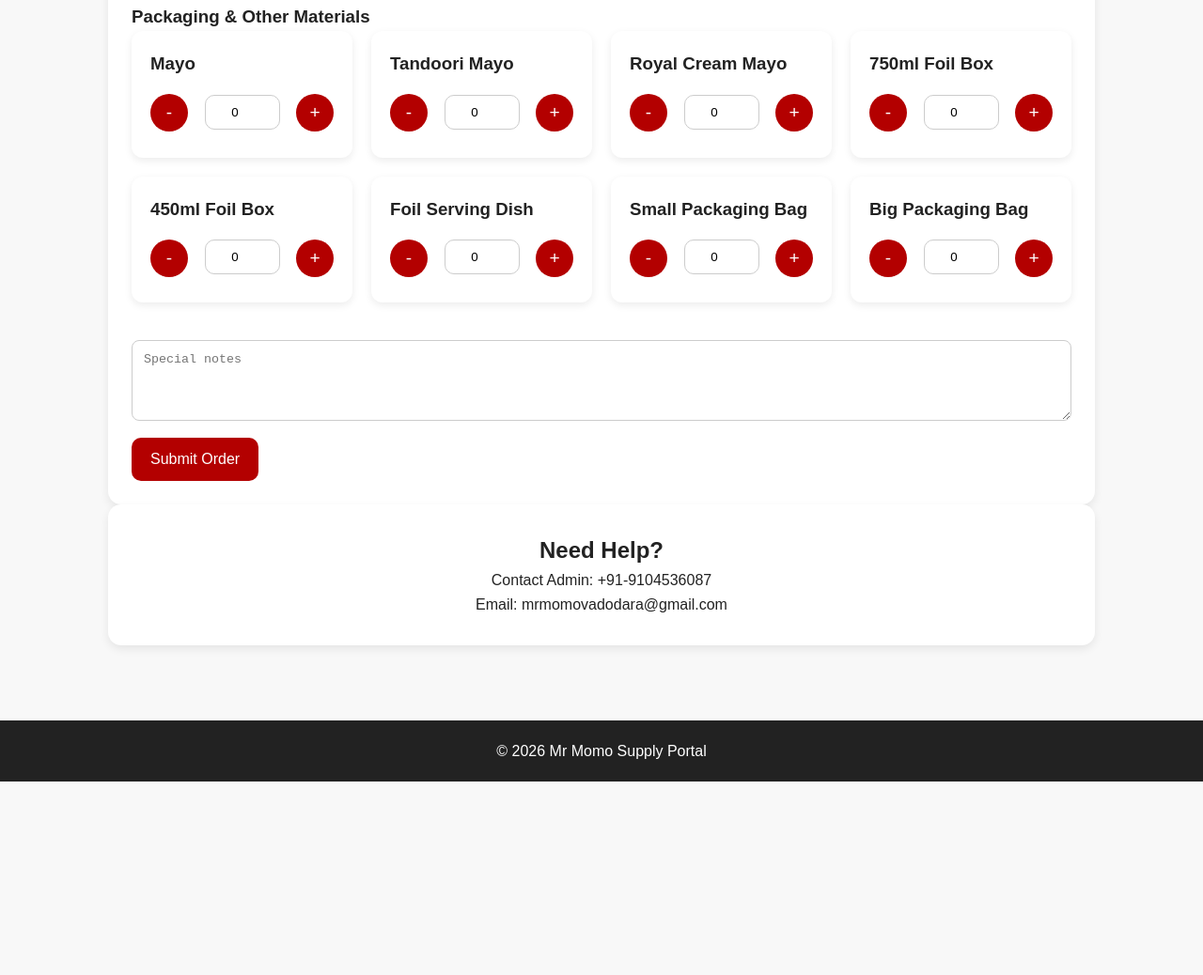
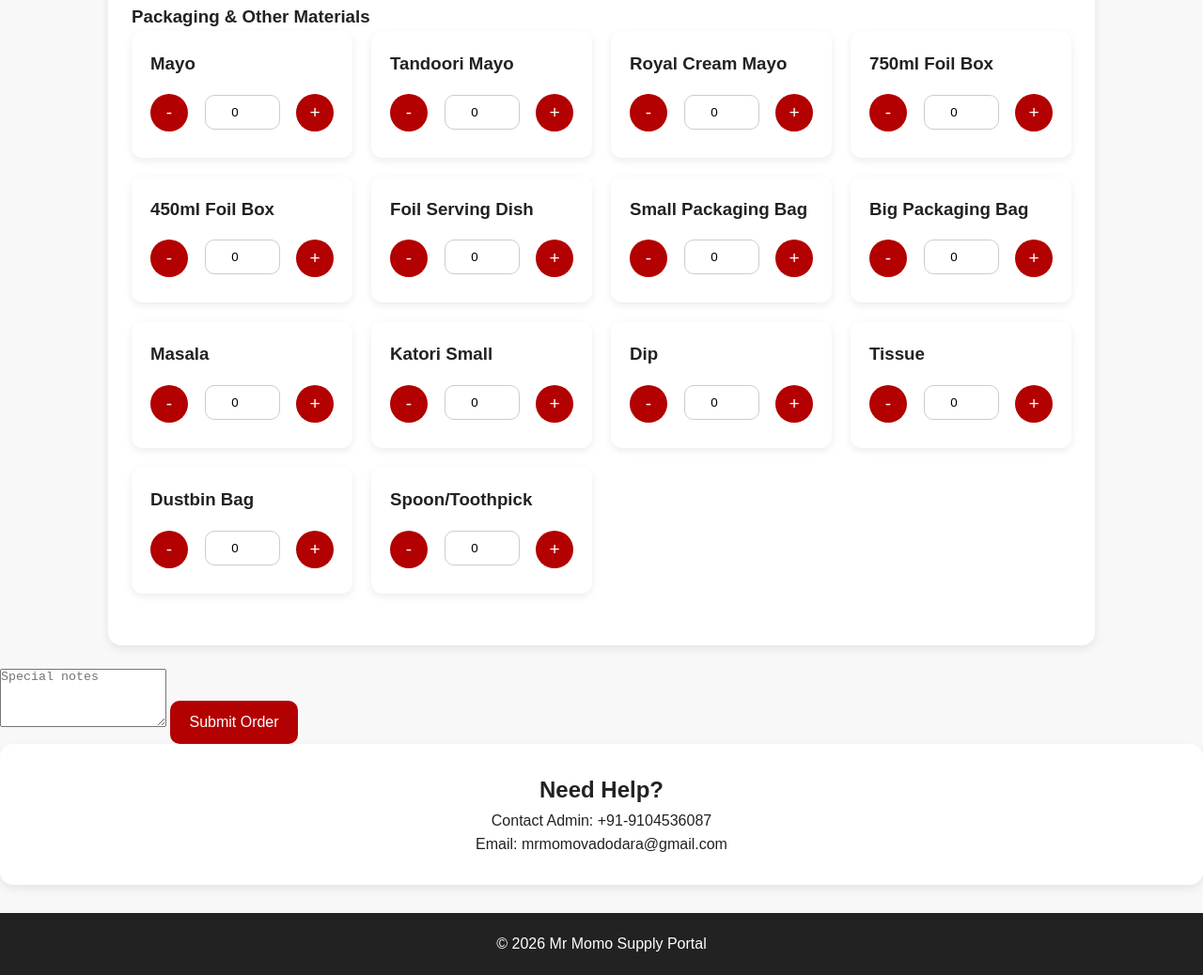
Before and after one commit to amanishaikh0-ship-it/Mr-Momo-supply, a plain HTML site: page index.html in a window 1280 px wide. Shown: the part 1065-2103 px from the top of the page at 94% size. Before the commit the page ends 1897 px from the top, so only its background shows below. Drawn offline with Linux system fonts and the light colour scheme.

Commit message:
Update index.html

```diff
--- a/index.html
+++ b/index.html
@@ -155,6 +155,17 @@
           <div class="card"><h3>Foil Serving Dish</h3><div class="qty-box"><button type="button" onclick="changeQty('foil_serving_dish',-1)">-</button><input id="foil_serving_dish" type="number" name="foil_serving_dish" value="0" min="0" /><button type="button" onclick="changeQty('foil_serving_dish',1)">+</button></div></div>
           <div class="card"><h3>Small Packaging Bag</h3><div class="qty-box"><button type="button" onclick="changeQty('small_bag',-1)">-</button><input id="small_bag" type="number" name="small_bag" value="0" min="0" /><button type="button" onclick="changeQty('small_bag',1)">+</button></div></div>
           <div class="card"><h3>Big Packaging Bag</h3><div class="qty-box"><button type="button" onclick="changeQty('big_bag',-1)">-</button><input id="big_bag" type="number" name="big_bag" value="0" min="0" /><button type="button" onclick="changeQty('big_bag',1)">+</button></div></div>
+          <div class="card"><h3>Masala</h3><div class="qty-box"><button type="button" onclick="changeQty('Masala',-1)">-</button><input id="Masala" type="number" name="Masala" value="0" min="0" /><button type="button" onclick="changeQty('big_bag',1)">+</button></div></div>
+          <div class="card"><h3>Katori Small</h3><div class="qty-box"><button type="button" onclick="changeQty('Katori Small',-1)">-</button><input id="Katori Smallg" type="number" name="Katori Smallg" value="0" min="0" /><button type="button" onclick="changeQty('Katori Small',1)">+</button></div></div>
+          <div class="card"><h3>Dip</h3><div class="qty-box"><button type="button" onclick="changeQty('Dip',-1)">-</button><input id="big_bag" type="number" name="Dip" value="0" min="0" /><button type="button" onclick="changeQty('Dip',1)">+</button></div></div>
+          <div class="card"><h3>Tissue</h3><div class="qty-box"><button type="button" onclick="changeQty('Tissue',-1)">-</button><input id="Tissueg" type="number" name="Tissue" value="0" min="0" /><button type="button" onclick="changeQty('Tissue',1)">+</button></div></div>
+          <div class="card"><h3>Dustbin Bag</h3><div class="qty-box"><button type="button" onclick="changeQty('Dustbin Bag',-1)">-</button><input id="big_bag" type="number" name="Dustbin Bag" value="0" min="0" /><button type="button" onclick="changeQty('Dustbin Bag',1)">+</button></div></div>
+           <div class="card"><h3>Spoon/Toothpick</h3><div class="qty-box"><button type="button" onclick="changeQty('Spoon/Toothpick',-1)">-</button><input id="Spoon/Toothpick" type="number" name="Spoon/Toothpick" value="0" min="0" /><button type="button" onclick="changeQty('Spoon/Toothpick',1)">+</button></div></div>
+        </div>
+        </div>
+        </div>
+        </div>
+        </div>
         </div>
         <textarea name="notes" rows="4" placeholder="Special notes"></textarea>
         <button type="submit">Submit Order</button>
```
